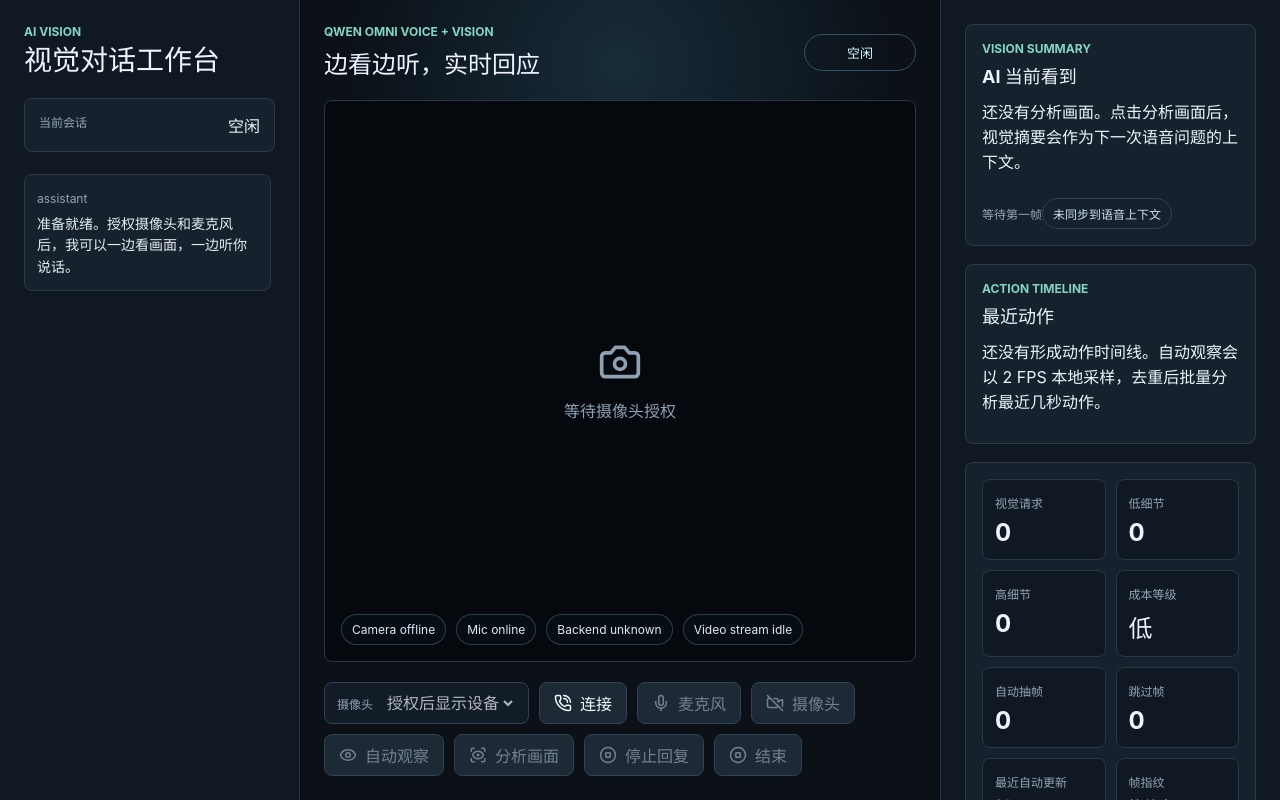
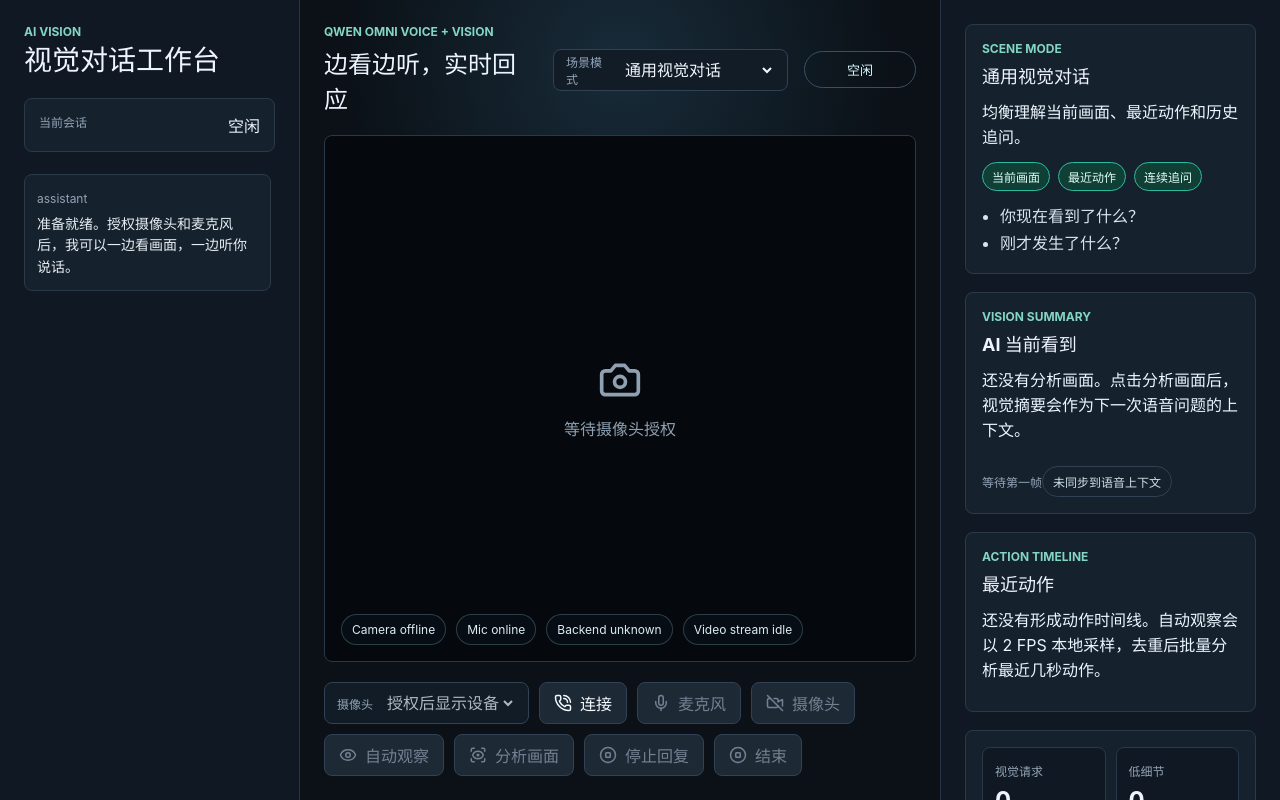
Before and after one commit to LunarDan/ai-vision, a React (Vite) app in the folder apps/web/: page / in a window 1280 px wide. Built offline with nearby package versions, Linux system fonts and the light colour scheme.

Commit message:
feat: add scene mode switching

```diff
--- a/apps/web/src/App.tsx
+++ b/apps/web/src/App.tsx
@@ -15,12 +15,13 @@ import type {
   AssistantPhase,
   ConversationResponse,
   OmniServerEvent,
+  SceneMode,
   SessionMetrics,
   VideoStreamFrame,
   VisionActionTimeline,
   VisionSummary,
 } from "@ai-vision/shared";
-import { appCopy, phaseLabels } from "./copy.js";
+import { appCopy, phaseLabels, sceneModeCopy } from "./copy.js";
 
 const apiBase = "/api";
 const defaultAutoObserveIntervalMs = 10000;
@@ -49,6 +50,10 @@ type TimelineMessage = {
 type VisionContextSyncState = "idle" | "pending" | "synced" | "failed";
 type BackendStatus = "unknown" | "online" | "offline";
 type VideoStreamStatus = "idle" | "connecting" | "connected" | "fallback";
+
+const sceneModeOptions = Object.entries(sceneModeCopy) as Array<
+  [SceneMode, (typeof sceneModeCopy)[SceneMode]]
+>;
 
 type CameraDiagnostics = {
   label: string;
@@ -156,6 +161,7 @@ export const App = () => {
   );
   const [phase, setPhase] = useState<AssistantPhase>("idle");
   const [sessionId] = useState(() => crypto.randomUUID());
+  const [sceneMode, setSceneMode] = useState<SceneMode>("general");
   const [metrics, setMetrics] = useState(() => createInitialMetrics(sessionId));
   const [cameraEnabled, setCameraEnabled] = useState(false);
   const [micEnabled, setMicEnabled] = useState(true);
@@ -731,7 +737,7 @@ export const App = () => {
     return new Promise<string | null>((resolve) => {
       videoStreamReplyResolverRef.current?.(null);
       videoStreamReplyResolverRef.current = resolve;
-      socket.send(JSON.stringify({ type: "text", text }));
+      socket.send(JSON.stringify({ type: "text", text, sceneMode }));
       window.setTimeout(() => {
         if (videoStreamReplyResolverRef.current === resolve) {
           videoStreamReplyResolverRef.current = null;
@@ -1241,6 +1247,7 @@ export const App = () => {
           body: JSON.stringify({
             sessionId,
             text,
+            sceneMode,
             visionSummary: currentVisionSummary,
             visionTimeline: currentActionTimeline,
           }),
@@ -1619,6 +1626,10 @@ export const App = () => {
     }
   };
 
+  const sceneModeProfile = sceneModeCopy[sceneMode];
+  const prioritizeActionPanel =
+    sceneMode === "action" || sceneMode === "interview";
+
   return (
     <main className="shell">
       <aside className="sidebar">
@@ -1646,6 +1657,19 @@ export const App = () => {
             <p className="eyebrow">{appCopy.realtimeLabel}</p>
             <h2>{appCopy.stageTitle}</h2>
           </div>
+          <label className="mode-select">
+            <span>场景模式</span>
+            <select
+              value={sceneMode}
+              onChange={(event) => setSceneMode(event.target.value as SceneMode)}
+            >
+              {sceneModeOptions.map(([mode, profile]) => (
+                <option key={mode} value={mode}>
+                  {profile.label}
+                </option>
+              ))}
+            </select>
+          </label>
           <div className={`status ${phase}`}>{phaseLabels[phase]}</div>
         </header>
 
@@ -1780,7 +1804,24 @@ export const App = () => {
         </div>
       </section>
 
-      <aside className="inspector">
+      <aside
+        className={`inspector ${prioritizeActionPanel ? "prioritize-action" : ""}`}
+      >
+        <section className="scene-panel">
+          <p className="eyebrow">Scene Mode</p>
+          <h3>{sceneModeProfile.label}</h3>
+          <p className="summary">{sceneModeProfile.description}</p>
+          <div className="scene-tags">
+            {sceneModeProfile.focus.map((item) => (
+              <span key={item}>{item}</span>
+            ))}
+          </div>
+          <ul className="scene-examples">
+            {sceneModeProfile.examples.map((example) => (
+              <li key={example}>{example}</li>
+            ))}
+          </ul>
+        </section>
         <section>
           <p className="eyebrow">{appCopy.visionSummaryLabel}</p>
           <h3>{appCopy.currentViewTitle}</h3>
--- a/apps/web/src/copy.ts
+++ b/apps/web/src/copy.ts
@@ -1,4 +1,44 @@
-import type { AssistantPhase } from "@ai-vision/shared";
+import type { AssistantPhase, SceneMode } from "@ai-vision/shared";
+
+export type SceneModeProfile = {
+  label: string;
+  description: string;
+  focus: string[];
+  examples: string[];
+};
+
+export const sceneModeCopy: Record<SceneMode, SceneModeProfile> = {
+  general: {
+    label: "通用视觉对话",
+    description: "均衡理解当前画面、最近动作和历史追问。",
+    focus: ["当前画面", "最近动作", "连续追问"],
+    examples: ["你现在看到了什么？", "刚才发生了什么？"],
+  },
+  action: {
+    label: "动作理解助手",
+    description: "优先理解最近几秒的动作、移动和手势变化。",
+    focus: ["动作时间线", "手势变化", "物体移动"],
+    examples: ["我刚才做了什么动作？", "我有没有拿起东西？"],
+  },
+  study: {
+    label: "桌面学习助手",
+    description: "关注纸张、笔记、题目、书本和桌面内容。",
+    focus: ["纸张/笔记", "桌面物品", "学习追问"],
+    examples: ["我手里拿的是什么？", "帮我看一下这页内容。"],
+  },
+  interview: {
+    label: "演讲/面试练习助手",
+    description: "观察姿态、视线、手势和表达状态，给出简短建议。",
+    focus: ["坐姿视线", "手势状态", "表达反馈"],
+    examples: ["我刚才表现怎么样？", "我的坐姿和视线自然吗？"],
+  },
+  life: {
+    label: "生活提醒助手",
+    description: "关注物品变化、桌面状态和需要注意的轻量提醒。",
+    focus: ["物品变化", "桌面状态", "潜在提醒"],
+    examples: ["画面里有什么需要注意？", "桌面上有什么变化？"],
+  },
+};
 
 export const appCopy = {
   initialAssistantMessage:
--- a/apps/web/src/styles.css
+++ b/apps/web/src/styles.css
@@ -303,7 +303,8 @@ video {
   gap: 10px;
 }
 
-.device-select {
+.device-select,
+.mode-select {
   align-items: center;
   background: #111c27;
   border: 1px solid #314254;
@@ -315,12 +316,18 @@ video {
   padding: 0 12px;
 }
 
-.device-select span {
+.mode-select {
+  margin-left: auto;
+}
+
+.device-select span,
+.mode-select span {
   color: #93a4b7;
   font-size: 12px;
 }
 
-.device-select select {
+.device-select select,
+.mode-select select {
   background: transparent;
   border: 0;
   color: #f3f8ff;
@@ -329,13 +336,65 @@ video {
   outline: 0;
 }
 
-.device-select option {
+.mode-select select {
+  max-width: 180px;
+}
+
+.device-select option,
+.mode-select option {
   background: #101923;
   color: #f3f8ff;
 }
 
 .inspector section {
   padding: 16px;
+}
+
+.inspector .scene-panel {
+  order: 0;
+}
+
+.inspector > section:nth-of-type(2) {
+  order: 1;
+}
+
+.inspector > section:nth-of-type(3) {
+  order: 2;
+}
+
+.inspector.prioritize-action > section:nth-of-type(2) {
+  order: 2;
+}
+
+.inspector.prioritize-action > section:nth-of-type(3) {
+  order: 1;
+}
+
+.inspector > section:nth-of-type(n + 4) {
+  order: 3;
+}
+
+.scene-tags {
+  display: flex;
+  flex-wrap: wrap;
+  gap: 8px;
+  margin: 12px 0;
+}
+
+.scene-tags span {
+  background: #103f36;
+  border: 1px solid #2dbb9f;
+  border-radius: 999px;
+  color: #dffdf5;
+  font-size: 12px;
+  padding: 5px 9px;
+}
+
+.scene-examples {
+  color: #d8e5ef;
+  line-height: 1.7;
+  margin: 0;
+  padding-left: 18px;
 }
 
 .summary {
--- a/packages/shared/src/index.ts
+++ b/packages/shared/src/index.ts
@@ -3,6 +3,8 @@ export type AssistantPhase = "idle" | "connecting" | "listening" | "thinking" |
 export type VisionDetail = "low" | "high";
 
 export type CostMode = "balanced" | "economy" | "detail";
+
+export type SceneMode = "general" | "action" | "study" | "interview" | "life";
 
 export interface VisionSummary {
   id: string;
@@ -112,6 +114,7 @@ export type OmniClientEvent =
   | {
       type: "text";
       text: string;
+      sceneMode?: SceneMode;
     }
   | {
       type: "stop";
@@ -189,6 +192,7 @@ export interface EndSessionRequest {
 export interface ConversationRequest {
   sessionId: string;
   text: string;
+  sceneMode?: SceneMode;
   visionSummary?: VisionSummary | null;
   visionTimeline?: VisionActionTimeline | null;
   history?: ConversationHistoryItem[];
```
Also changed, not shown: 3 other files (tests, documents, lock files or other folders).
